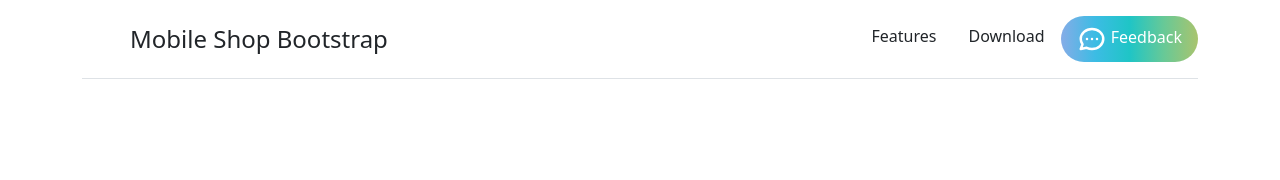
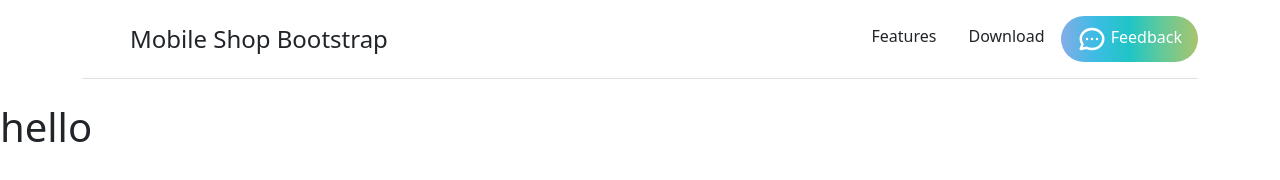
Before and after one commit to RaisulislamRimon/mobile-shop-bootstrap, a plain HTML site: page index.html in a window 1280 px wide. Drawn offline with nearby package versions, Linux system fonts and the light colour scheme.

Commit message:
1 file modified

```diff
--- a/index.html
+++ b/index.html
@@ -27,7 +27,13 @@
       >
         <a
           href="/"
-          class="d-flex align-items-center mb-3 mb-md-0 me-md-auto text-dark text-decoration-none"
+          class="
+            d-flex
+            align-items-center
+            mb-3 mb-md-0
+            me-md-auto
+            text-dark text-decoration-none
+          "
         >
           <svg class="bi me-2" width="40" height="32">
             <use xlink:href="#bootstrap"></use>
@@ -69,6 +75,13 @@
       </header>
     </div>
 
+    <!-- banner section -->
+    <section>
+      <div>
+        <h1>hello</h1>
+      </div>
+    </section>
+
     <script
       src="https://cdn.jsdelivr.net/npm/bootstrap@5.2.0/dist/js/bootstrap.bundle.min.js"
       integrity="sha384-A3rJD856KowSb7dwlZdYEkO39Gagi7vIsF0jrRAoQmDKKtQBHUuLZ9AsSv4jD4Xa"
```
